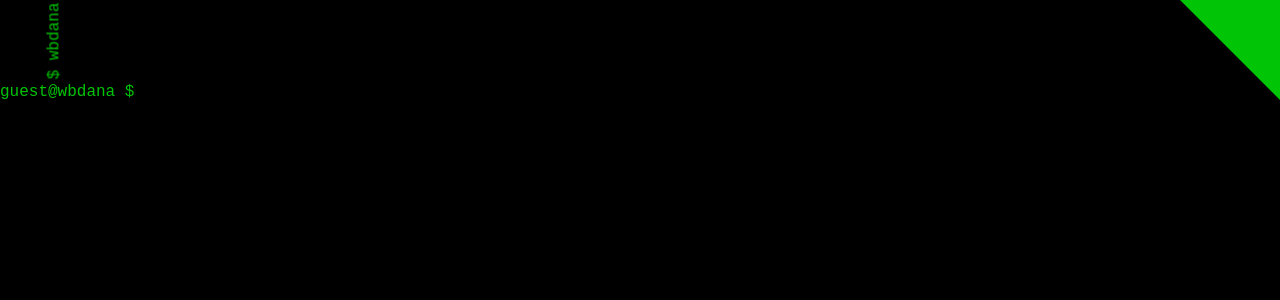
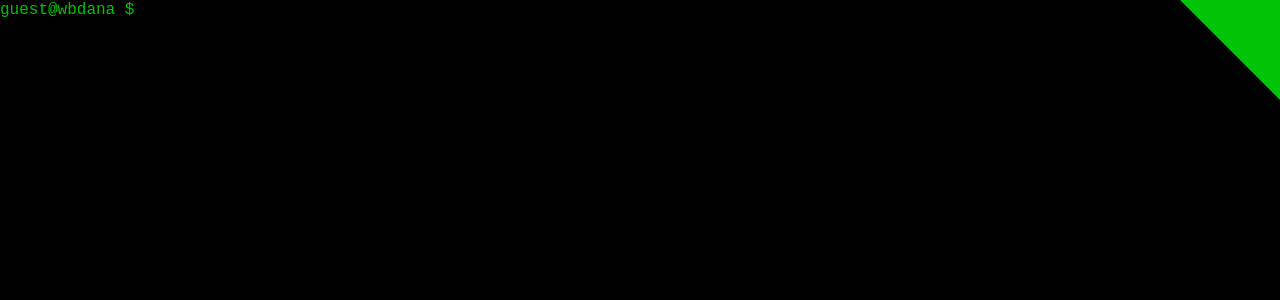
Before and after one commit to wbdana-old/doorways, a React (Create React App) app: page / in a window 1280 px wide. Shown: the top 300 px of the page. Built offline with nearby package versions, Linux system fonts and the light colour scheme.

Commit message:
Remove animation from terminal

```diff
--- a/src/components/Terminal.tsx
+++ b/src/components/Terminal.tsx
@@ -1,5 +1,5 @@
 import * as React from 'react';
-import { Rotate } from '../styled/components/animations';
+// import { Rotate } from '../styled/components/animations';
 import { TerminalContainer, PromptInput } from '../styled/components/terminal';
 // import { GuiTab } from '../styled/components/guiTab';
 import HistoryLine from './HistoryLine';
@@ -54,13 +54,9 @@ class Terminal extends React.Component<IProps> {
         const { command, history } = this.props;
         return (
             <TerminalContainer>
-                {/*<GuiTab*/}
-                    {/*onClick={this.showGui}*/}
-                {/*/>*/}
-
-                <Rotate>
-                    $ wbdana
-                </Rotate>
+                {/*<Rotate>*/}
+                    {/*$ wbdana*/}
+                {/*</Rotate>*/}
 
                 {
                     history.map(
```
